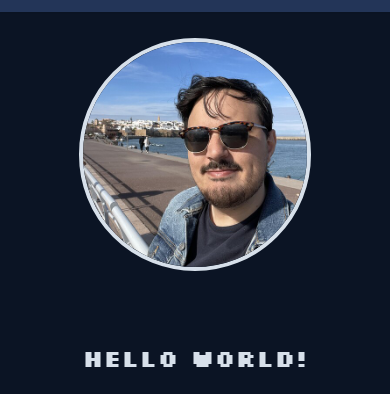
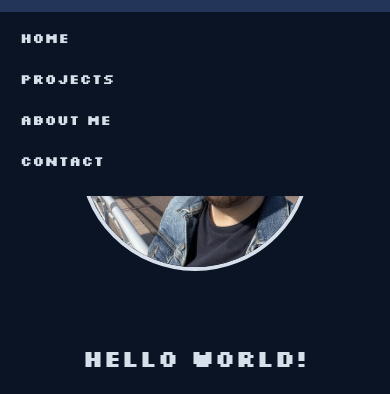
Before and after one commit to ambrosia-fish/josef-portfolio, a plain HTML site: page index.html in a window 390 px wide. Shown: the part 58-452 px from the top of the page. Drawn offline with nearby package versions, Linux system fonts and the light colour scheme.

Commit message:
fix: update mobile menu with darker background and fix toggle functionality

```diff
--- a/index.html
+++ b/index.html
@@ -54,9 +54,10 @@
             font-weight: 700 !important;
         }
 
-        /* Explicitly hide mobile menu by default */
-        .mobile-menu {
-            display: none !important;
+        /* Mobile menu style modifications */
+        #mobile-menu {
+            display: none;
+            background-color: #0b1424; /* darker background */
         }
     </style>
 </head>
@@ -100,12 +101,12 @@
         </nav>
 
         <!-- Mobile Menu -->
-        <div id="mobile-menu" class="mobile-menu md:hidden bg-mid">
+        <div id="mobile-menu" class="md:hidden">
             <div class="px-2 pt-2 pb-4 space-y-1 sm:px-3 font-primary">
-                <a href="#home" class="block px-3 py-2 text-light hover:bg-dark hover:text-light rounded-md mobile-link">HOME</a>
-                <a href="#projects" class="block px-3 py-2 text-light hover:bg-dark hover:text-light rounded-md mobile-link">PROJECTS</a>
-                <a href="about.html" class="block px-3 py-2 text-light hover:bg-dark hover:text-light rounded-md mobile-link">ABOUT ME</a>
-                <a href="contact.html" class="block px-3 py-2 text-light hover:bg-dark hover:text-light rounded-md mobile-link">CONTACT</a>
+                <a href="#home" class="block px-3 py-2 text-light hover:bg-mid hover:text-light rounded-md mobile-link">HOME</a>
+                <a href="#projects" class="block px-3 py-2 text-light hover:bg-mid hover:text-light rounded-md mobile-link">PROJECTS</a>
+                <a href="about.html" class="block px-3 py-2 text-light hover:bg-mid hover:text-light rounded-md mobile-link">ABOUT ME</a>
+                <a href="contact.html" class="block px-3 py-2 text-light hover:bg-mid hover:text-light rounded-md mobile-link">CONTACT</a>
             </div>
         </div>
     </header>
@@ -332,12 +333,14 @@
             const closeIcon = document.getElementById('close-icon');
             const mobileLinks = document.querySelectorAll('.mobile-link');
 
-            // Make sure the menu is hidden on load
+            // Make sure the menu is hidden on load with correct display style
             mobileMenu.style.display = 'none';
 
             // Toggle menu when hamburger is clicked
-            mobileMenuButton.addEventListener('click', function() {
-                if (mobileMenu.style.display === 'none') {
+            mobileMenuButton.addEventListener('click', function(e) {
+                e.stopPropagation(); // Prevent the click from bubbling to document
+
+                if (mobileMenu.style.display === 'none' || mobileMenu.style.display === '') {
                     mobileMenu.style.display = 'block';
                     hamburgerIcon.classList.add('hidden');
                     closeIcon.classList.remove('hidden');
```
